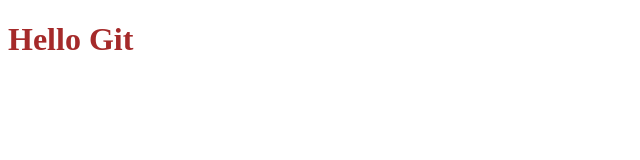
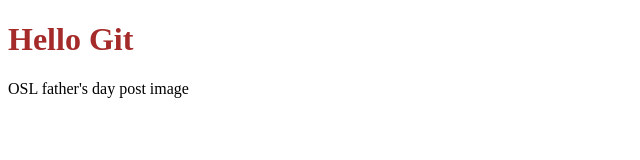
Before and after one commit to ProdipKirtania/CWDC6-1st-repo, a plain HTML site: page index.html in a window 1280 px wide. Shown: the whole page, without its empty margins (0-640 px from the left). Drawn offline with Linux system fonts and the light colour scheme.

Commit message:
paragraph added

```diff
--- a/index.html
+++ b/index.html
@@ -9,6 +9,6 @@
 </head>
 <body>
     <h1>Hello Git</h1>
-
+    <p>OSL father's day post image</p>
 </body>
 </html>
```
